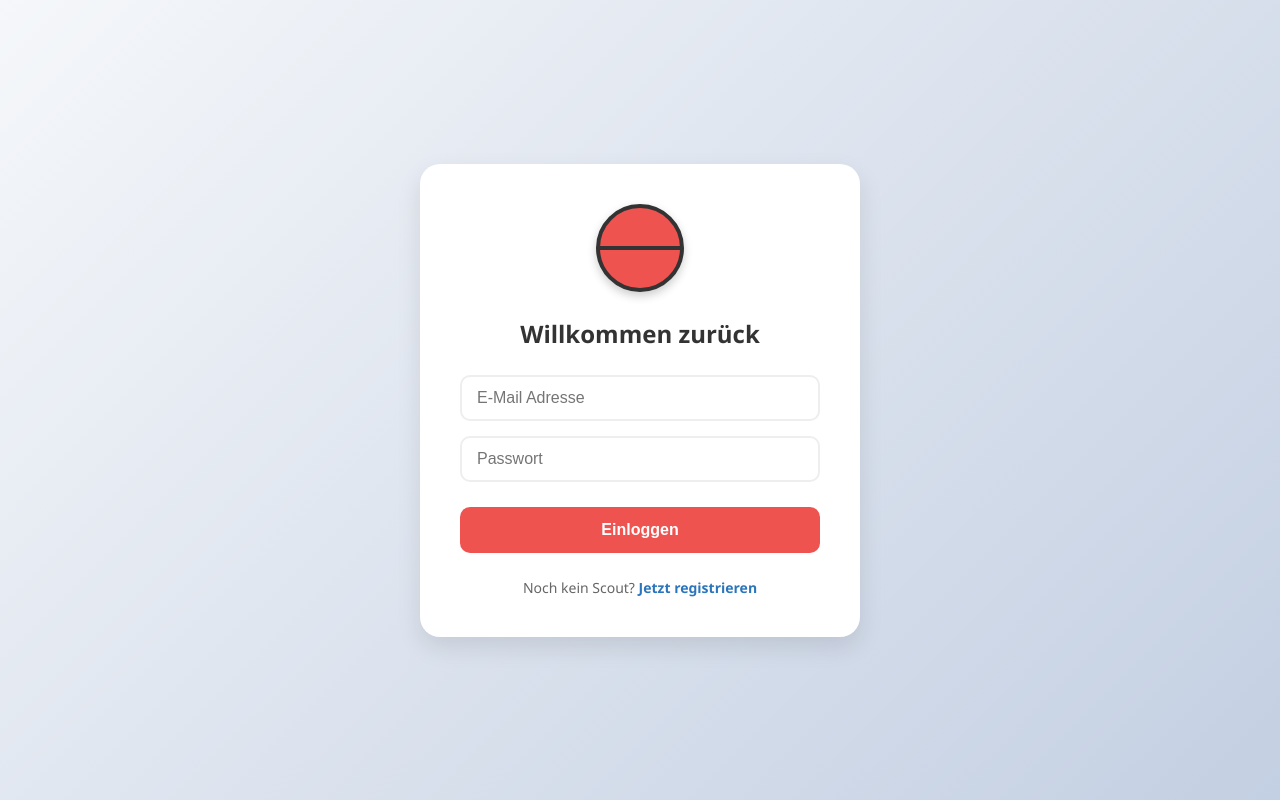
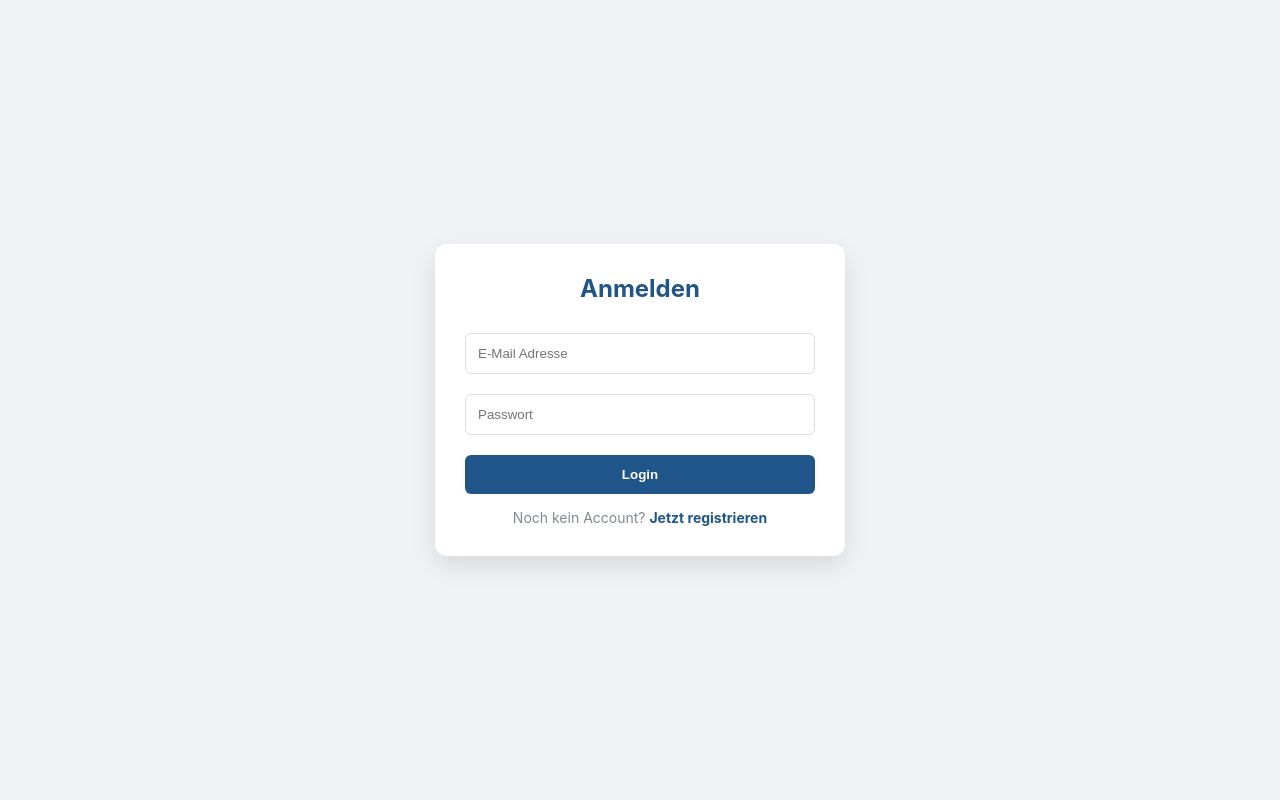
Before and after one commit to viju-cards/card-pulse, a website: page public/login.html in a window 1280 px wide. Drawn offline with Linux system fonts and the light colour scheme.

Commit message:
Update login.html

```diff
--- a/public/login.html
+++ b/public/login.html
@@ -3,157 +3,85 @@
 <head>
     <meta charset="UTF-8">
     <meta name="viewport" content="width=device-width, initial-scale=1.0">
-    <title>PokéScout | Login</title>
+    <title>PokéScout Pro - Login</title>
     <style>
-        :root {
-            --primary: #ef5350; /* Pokéball Rot */
-            --secondary: #2a75bb; /* Pokémon Blau */
-            --bg: #f0f2f5;
-            --text: #333;
-        }
-
-        body {
-            font-family: 'Segoe UI', Roboto, Helvetica, Arial, sans-serif;
-            display: flex;
-            justify-content: center;
-            align-items: center;
-            min-height: 100vh;
-            margin: 0;
-            background: linear-gradient(135deg, #f5f7fa 0%, #c3cfe2 100%);
-        }
-
-        .card {
-            background: white;
-            padding: 40px;
-            border-radius: 20px;
-            box-shadow: 0 10px 25px rgba(0,0,0,0.1);
-            width: 100%;
-            max-width: 360px;
-            text-align: center;
-        }
-
-        .logo-container {
-            margin-bottom: 20px;
-        }
-
-        .logo-placeholder {
-            width: 80px;
-            height: 80px;
-            background: var(--primary);
-            border-radius: 50%;
-            display: inline-block;
-            position: relative;
-            border: 4px solid #333;
-            box-shadow: 0 4px 10px rgba(0,0,0,0.2);
-        }
-
-        /* Simpler CSS Pokéball als Logo-Ersatz */
-        .logo-placeholder::before {
-            content: '';
-            position: absolute;
-            top: 50%; left: 0;
-            width: 100%; height: 4px;
-            background: #333;
-            transform: translateY(-50%);
-        }
-
-        h2 { margin: 10px 0 25px; color: var(--text); font-weight: 700; }
-
-        .input-group { text-align: left; margin-bottom: 15px; }
-
-        input {
-            width: 100%;
-            padding: 12px 15px;
-            border: 2px solid #eee;
-            border-radius: 10px;
-            box-sizing: border-box;
-            transition: border-color 0.3s;
-            font-size: 16px;
-        }
-
-        input:focus {
-            outline: none;
-            border-color: var(--secondary);
-        }
-
-        button {
-            width: 100%;
-            padding: 14px;
-            background: var(--primary);
-            color: white;
-            border: none;
-            border-radius: 10px;
-            cursor: pointer;
-            font-weight: bold;
-            font-size: 16px;
-            transition: transform 0.2s, background 0.3s;
-            margin-top: 10px;
-        }
-
-        button:hover { background: #d32f2f; transform: translateY(-2px); }
-        button:active { transform: translateY(0); }
-
-        .footer-links { margin-top: 25px; font-size: 14px; color: #666; }
-        .footer-links a { color: var(--secondary); text-decoration: none; font-weight: bold; }
-        .footer-links a:hover { text-decoration: underline; }
-
-        #error { color: #e53935; font-size: 13px; margin-top: 15px; display: none; background: #ffebee; padding: 10px; border-radius: 8px; }
+        body { font-family: 'Inter', sans-serif; background: #f1f2f6; display: flex; justify-content: center; align-items: center; height: 100vh; margin: 0; }
+        .card { background: white; padding: 30px; border-radius: 12px; box-shadow: 0 10px 25px rgba(0,0,0,0.1); width: 100%; max-width: 350px; }
+        h2 { color: #20558a; margin-top: 0; text-align: center; }
+        input { width: 100%; padding: 12px; margin: 10px 0; border: 1px solid #dcdde1; border-radius: 6px; box-sizing: border-box; }
+        button { width: 100%; padding: 12px; background: #20558a; color: white; border: none; border-radius: 6px; cursor: pointer; font-weight: bold; margin-top: 10px; }
+        button:hover { background: #1a446e; }
+        .toggle-link { text-align: center; margin-top: 15px; font-size: 14px; color: #7f8c8d; cursor: pointer; }
+        .toggle-link b { color: #20558a; }
+        #message { text-align: center; font-size: 13px; margin-top: 10px; display: none; }
     </style>
 </head>
 <body>
 
 <div class="card">
-        <div class="logo-container">
-            <img src="logo.png" alt="PokéScout Logo" style="width: 100px; height: auto; display: none;" id="mainLogo">
-            <div class="logo-placeholder" id="tempLogo"></div>
-        </div>
-
-        <h2>Willkommen zurück</h2>
-
-        <form id="loginForm">
-            <div class="input-group">
+    <h2 id="form-title">Anmelden</h2>
+    <form id="auth-form">
         <input type="email" id="email" placeholder="E-Mail Adresse" required>
-            </div>
-            <div class="input-group">
         <input type="password" id="password" placeholder="Passwort" required>
-            </div>
-            <button type="submit">Einloggen</button>
+        <button type="submit" id="submit-btn">Login</button>
     </form>
-
-        <p id="error"></p>
-
-        <div class="footer-links">
-            Noch kein Scout? <a href="/register.html">Jetzt registrieren</a>
+    <div id="message"></div>
+    <div class="toggle-link" id="toggle-auth">
+        Noch kein Account? <b>Jetzt registrieren</b>
     </div>
 </div>
 
 <script>
-        document.getElementById('loginForm').onsubmit = async (e) => {
+    const form = document.getElementById('auth-form');
+    const title = document.getElementById('form-title');
+    const btn = document.getElementById('submit-btn');
+    const toggle = document.getElementById('toggle-auth');
+    const message = document.getElementById('message');
+
+    let isLogin = true;
+
+    toggle.addEventListener('click', () => {
+        isLogin = !isLogin;
+        title.innerText = isLogin ? "Anmelden" : "Registrieren";
+        btn.innerText = isLogin ? "Login" : "Konto erstellen";
+        toggle.innerHTML = isLogin ? "Noch kein Account? <b>Jetzt registrieren</b>" : "Schon dabei? <b>Zum Login</b>";
+        message.style.display = 'none';
+    });
+
+    form.addEventListener('submit', async (e) => {
         e.preventDefault();
         const email = document.getElementById('email').value;
         const password = document.getElementById('password').value;
-            const err = document.getElementById('error');
+        const endpoint = isLogin ? '/login' : '/register';
 
         try {
-                const response = await fetch('/login', {
+            const response = await fetch(`https://deine-api.render.com${endpoint}`, {
                 method: 'POST',
                 headers: { 'Content-Type': 'application/json' },
                 body: JSON.stringify({ email, password })
             });
+            const data = await response.json();
 
-                const data = await response.json();
-                if (data.token) {
-                    localStorage.setItem('userToken', data.token);
-                    window.location.href = "/index.html";
+            if (response.ok) {
+                if (isLogin) {
+                    localStorage.setItem('poketool_token', data.token);
+                    window.location.href = "index.html"; // Oder direkt zurück zur Karte
                 } else {
-                    err.innerText = data.error || "Login fehlgeschlagen";
-                    err.style.display = "block";
+                    message.style.color = "green";
+                    message.innerText = "Erfolgreich registriert! Bitte logge dich ein.";
+                    message.style.display = "block";
+                    toggle.click(); // Zum Login wechseln
                 }
-            } catch (k) {
-                err.innerText = "Server-Verbindung fehlgeschlagen";
-                err.style.display = "block";
+            } else {
+                message.style.color = "red";
+                message.innerText = data.error || "Fehler aufgetreten";
+                message.style.display = "block";
             }
-        };
+        } catch (err) {
+            console.error("Auth-Fehler:", err);
+        }
+    });
 </script>
+
 </body>
 </html>
```
Lines whose indentation alone changed are shown as unchanged.
